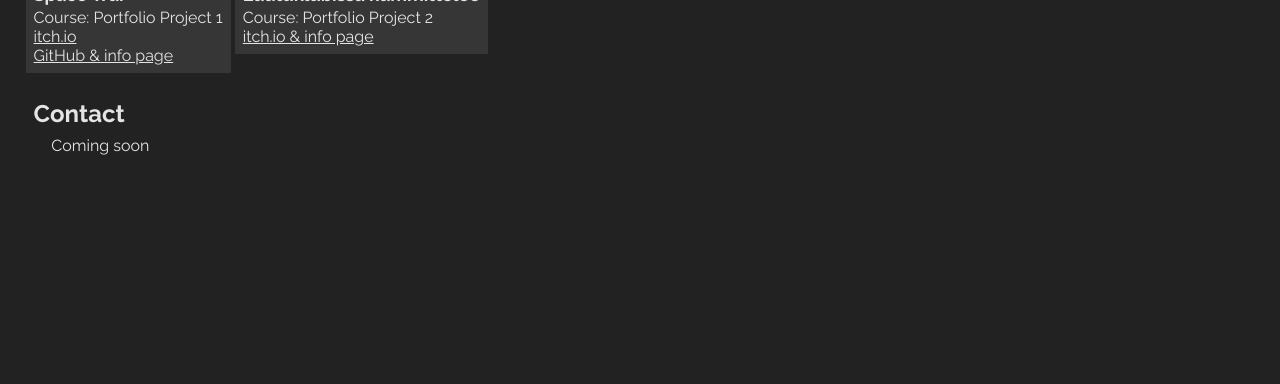
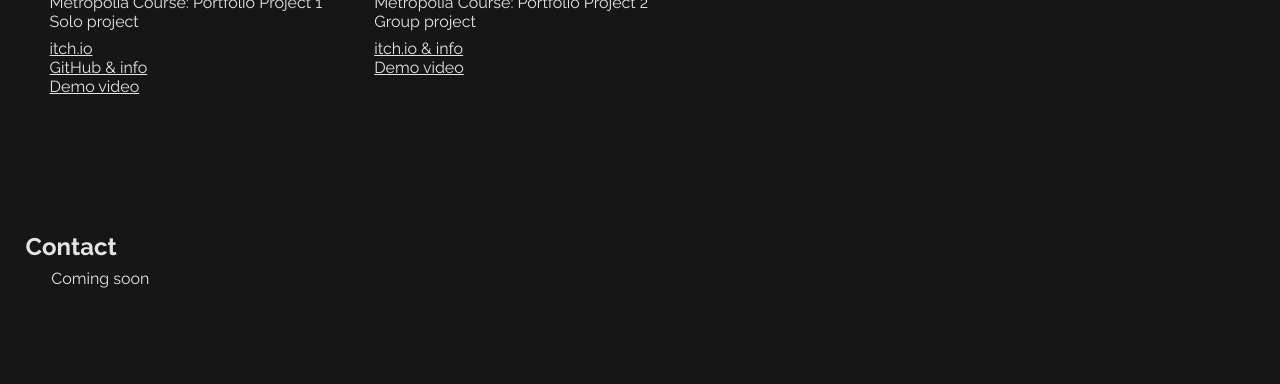
Before and after one commit to MariaWeckstrom/github-portfolio, a plain HTML site: page index.html in a window 1280 px wide. Shown: the part 565-949 px from the top of the page. Before the commit the page ends 816 px from the top, so only its background shows below. Drawn offline with Linux system fonts and the light colour scheme.

Commit message:
added demo video links

```diff
--- a/index.html
+++ b/index.html
@@ -26,15 +26,23 @@
             <div>
                 <img src="images/alienimage.png" alt="Space War">
                 <h2>Space War</h2>
-                <p>Course: Portfolio Project 1</p>
+                <p> Metropolia Course: Portfolio Project 1</p>
+                <p>Solo project</p>
+                <div id="links">
                 <a href="https://mariaweckstrom.itch.io/space-war">itch.io</a>
-                <a href="https://github.com/MariaWeckstrom/PortfolioProject1">GitHub & info page</a>
+                <a href="https://github.com/MariaWeckstrom/PortfolioProject1">GitHub & info</a>
+                <a href="https://youtu.be/gB-jNkPDpsw">Demo video</a>
+                </div>
             </div>
             <div>
                 <img src="images/luuttiklubi_logo.png" alt="Luuttiklubi">
-                <h2>Luuttiklubissa kummittelee</h2>
-                <p>Course: Portfolio Project 2</p>
-                <a href="https://imhungryformore.itch.io/luuttiklubi">itch.io & info page</a>
+                <h2>Luuttiklubissa kummittelee!</h2>
+                <p>Metropolia Course: Portfolio Project 2</p>
+                <p>Group project</p>
+                <div id="links">
+                <a href="https://imhungryformore.itch.io/luuttiklubi">itch.io & info</a>
+                <a href="https://youtu.be/hlrStc-pNfw">Demo video</a>
+                </div>
             </div>
         </div>
     </section>
--- a/style.css
+++ b/style.css
@@ -10,9 +10,14 @@ html{
   min-width: 1vw;
 }
 
+h1{
+  padding-top: 1vh;
+  padding-bottom: 1vh;
+}
+
 body {
-  background-color: rgb(34, 34, 34);
-  }
+  background-color: rgb(22, 22, 22);
+}
 
 #header {
   min-height: 70px;
@@ -31,9 +36,6 @@ nav{
   }
 }
 
-#home{
-  padding-top: 10vh;
-}
 
 #home,
 #projects,
@@ -49,31 +51,41 @@ nav{
   min-height: 20vh;
 }
 
+
+#home{
+  padding-top: 5vh;
+  h1{
+    font-size: xx-large;
+  }
+  p{
+    font-size: large;
+  }
+}
+
+
 #projects{
   min-height: 40vh;
-}
-
-#projects p{
-  margin: 0;
-}
-
-h1{
-  padding: 1vh;
-}
-
-h2{
-  font-size: large;
-  padding-bottom: 3px;
-}
-
-#projects img {
-  margin: 0 auto;
-  max-height: 20vh;
+  padding-bottom: 10vh;
+  img {
+    margin: 0 auto;
+    max-height: 20vh;
+  }
+  p{
+    margin: 0;
+  }
 }
 
 #elements div {
   display: inline-grid;
   grid-auto-rows: auto;
-  background-color: rgb(54, 54, 54);
-  padding: 1vh;
+  padding: 3vh;
+  h2{
+    font-size: large;
+    padding-bottom: 1vh;
+    padding-top: 0.5vh;
+  }
+  #links{
+    padding-left: 0;
+    padding-top: 1vh;
+  }
 }
```
